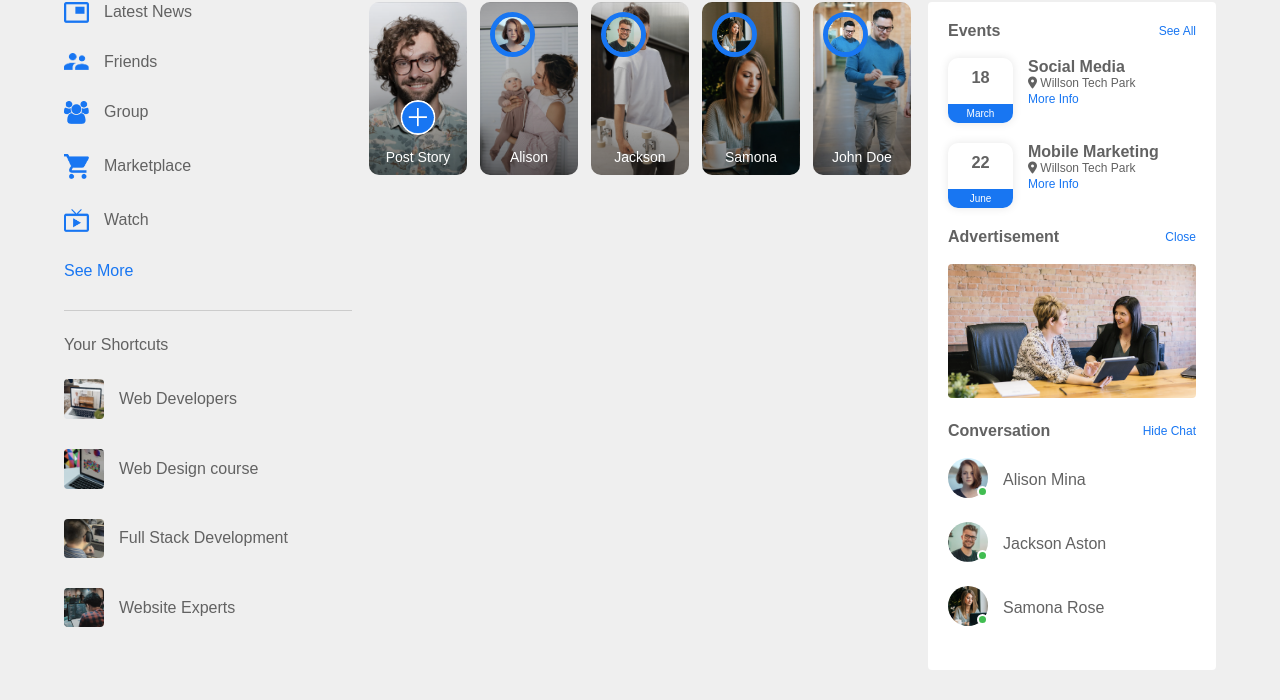
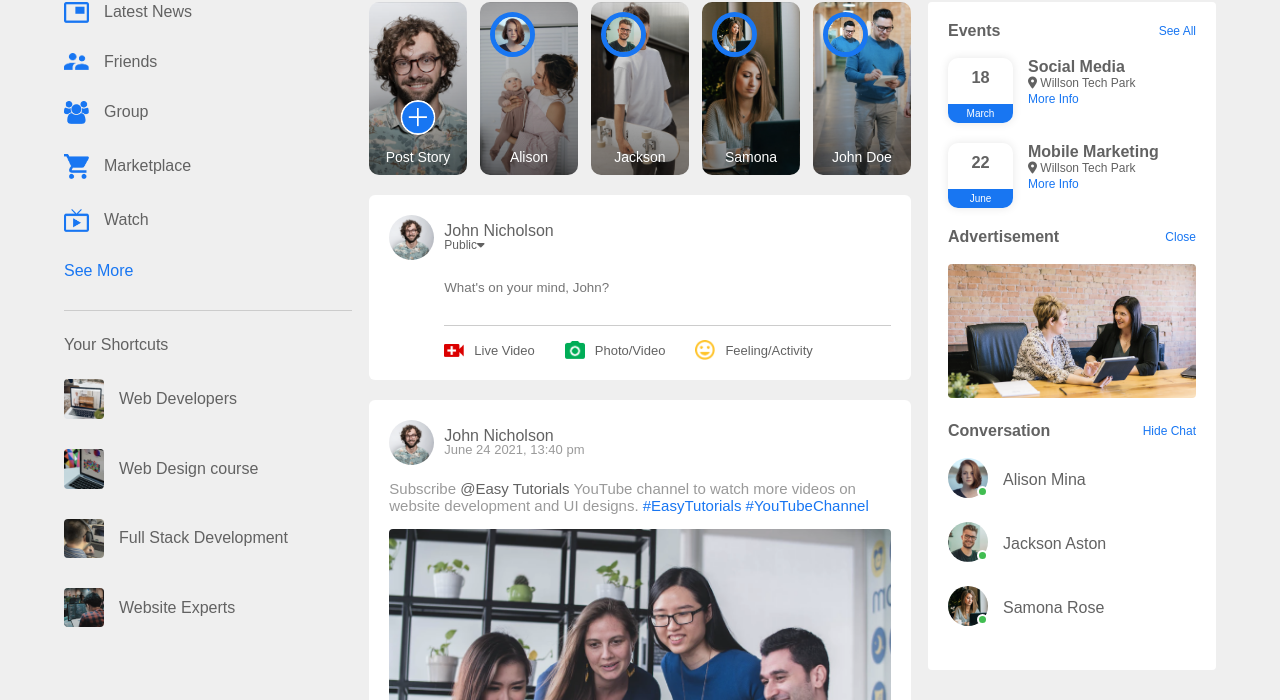
Before and after one commit to dunghaynhatpro/Social-Media-Website-Design, a plain HTML site: page index.html in a window 1280 px wide. Shown: the part 100-800 px from the top of the page. Drawn offline with Linux system fonts and the light colour scheme.

Commit message:
Social Media Website Design Using HTML And CSS

```diff
--- a/index.html
+++ b/index.html
@@ -72,6 +72,36 @@
             <p>John Doe</p>
           </div>
         </div>
+        <div class="write-post-container">
+          <div class="user-profile">
+            <img src="images/profile-pic.png">
+            <div>
+              <p>John Nicholson</p>
+              <small>Public<i class="fas fa-caret-down"></i></small>
+            </div>
+          </div>
+          <div class="post-input-container">
+            <textarea rows="3" placeholder="What's on your mind, John?"></textarea>
+            <div class="add-post-links">
+              <a href="#"><img src="images/live-video.png"> Live Video </a>
+              <a href="#"><img src="images/photo.png"> Photo/Video </a>
+              <a href="#"><img src="images/feeling.png"> Feeling/Activity </a>
+            </div>
+          </div>
+        </div>
+        <div class="post-container">
+          <div class="user-profile">
+            <img src="images/profile-pic.png">
+            <div>
+              <p>John Nicholson</p>
+              <span>June 24 2021, 13:40 pm</span>
+            </div>
+          </div>
+          <p class="post-text">Subscribe <span>@Easy Tutorials</span> YouTube channel
+          to watch more videos on website development and UI designs. <a
+          href="#">#EasyTutorials</a> <a href="#">#YouTubeChannel</a></p>
+          <img src="images/feed-image-1.png" class="post-img">
+        </div>
       </div>
       <!-- right-sidebar -->
       <div class="right-sidebar">
--- a/style.css
+++ b/style.css
@@ -249,3 +249,85 @@ nav{
     border: 0;
     width: 35px;
 }
+.write-post-container{
+    width: 100%;
+    background: #fff;
+    border-radius: 6px;
+    padding: 20px;
+    color: #626262;
+}
+.user-profile{
+    display: flex;
+    align-items: center;
+}
+.user-profile img{
+    width: 45px;
+    border-radius: 50%;
+    margin-right: 10px;
+}
+.user-profile p{
+    margin-bottom: -5px;
+    font-weight: 500;
+    color: #626262;
+}
+.user-profile small{
+    font-size: 12px;
+}
+.post-input-container{
+    padding-left: 55px;
+    padding-top: 20px;
+}
+.post-input-container textarea{
+    width: 100%;
+    border: 0;
+    outline: 0;
+    border-bottom: 1px solid #ccc;
+    background: transparent;
+    resize: none;
+}
+.add-post-links{
+    display: flex;
+    margin-top: 10px;
+}
+.add-post-links a{
+    text-decoration: none;
+    display: flex;
+    align-items: center;
+    color: #626262;
+    margin-right: 30px;
+    font-size: 13px;
+}
+.add-post-links a img{
+    width: 20px;
+    margin-right: 10px;
+}
+.post-container{
+    width: 100%;
+    background: #fff;
+    border-radius: 6px;
+    padding: 20px;
+    color: #626262;
+    margin: 20px 0;
+}
+.user-profile span{
+    font-size: 13px;
+    color: #9a9a9a;
+}
+.post-text{
+    color: #9a9a9a;
+    margin: 15px 0;
+    font-size: 15px;
+}
+.post-text span{
+    color: #626262;
+    font-weight: 500;
+}
+.post-text a{
+    color: #1876f2;
+    text-decoration: none;
+}
+.post-img{
+    width: 100%;
+    border-radius: 4px;
+    margin-bottom: 5px;
+}
```
